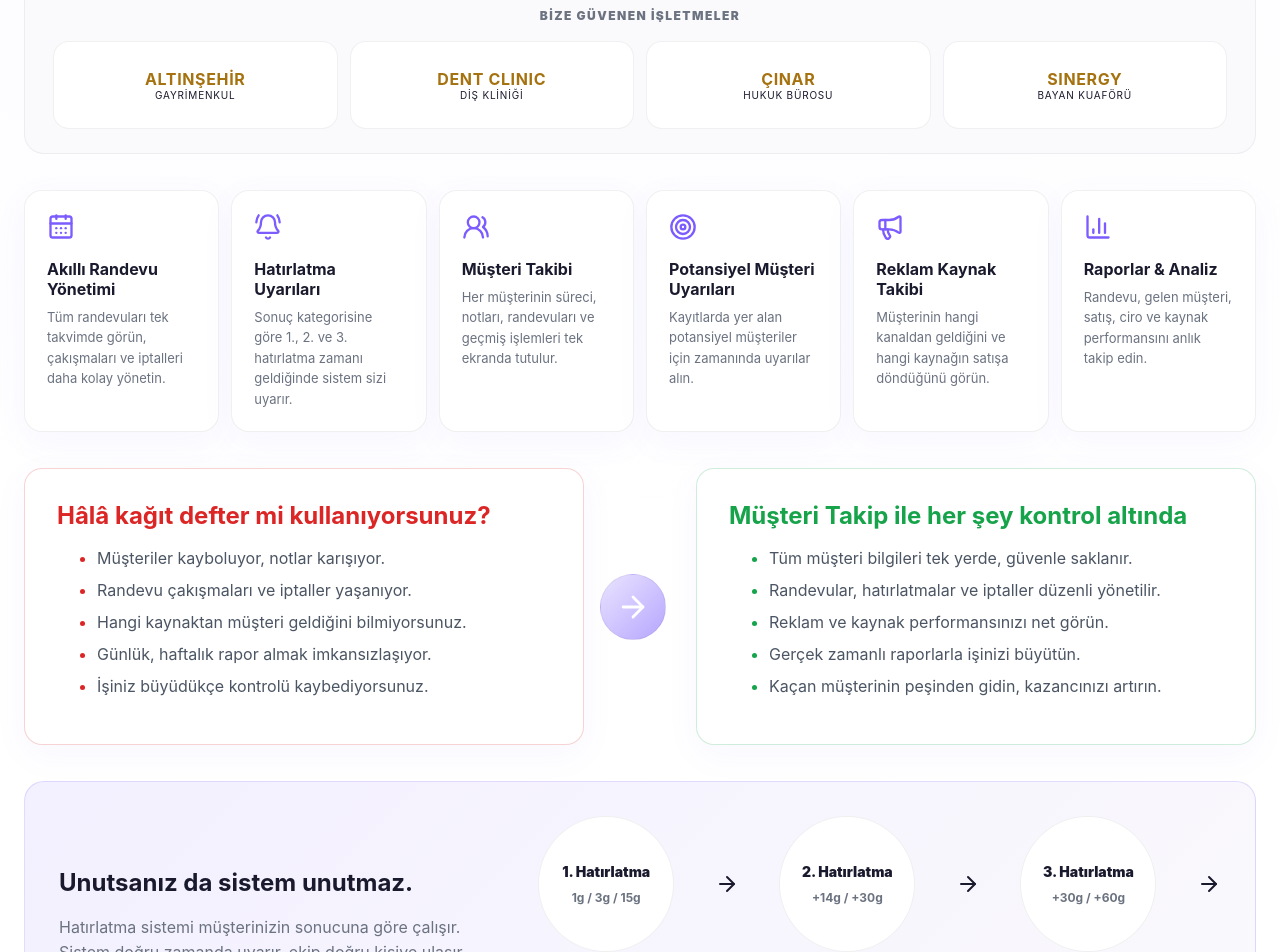
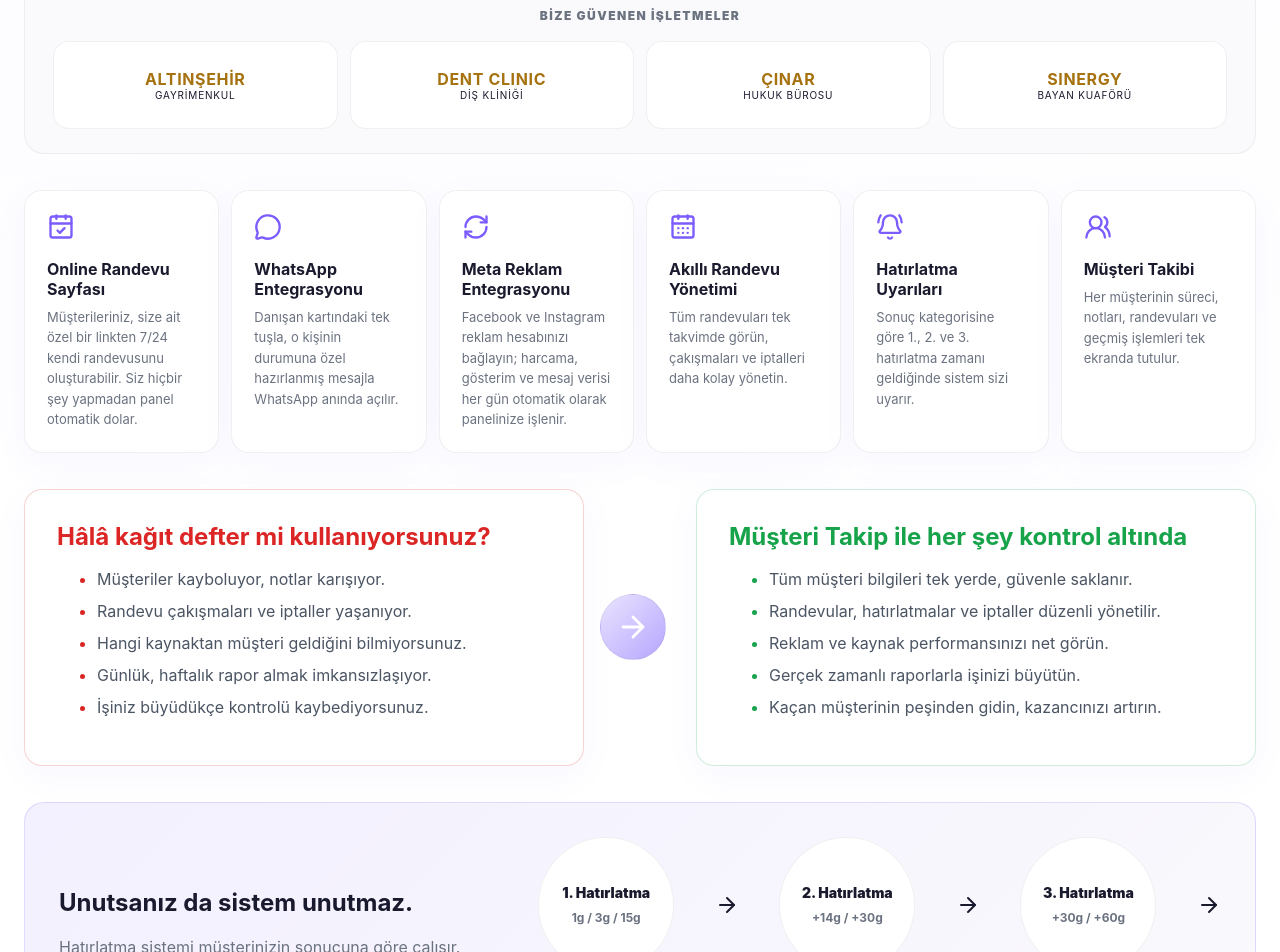
Before and after one commit to kubilaydijital/musteritakip, a React (Vite) app: page / in a window 1280 px wide. Shown: the part 968-1920 px from the top of the page. Built offline with nearby package versions, Linux system fonts and the light colour scheme.

Commit message:
Update siteData.js

```diff
--- a/src/data/siteData.js
+++ b/src/data/siteData.js
@@ -1,6 +1,7 @@
 import {
   CalendarDays, BellRing, UsersRound, Target, BarChart3, Megaphone,
-  FileClock, ShieldCheck, UserCog, Building2, Scale, Scissors, SmilePlus
+  FileClock, ShieldCheck, UserCog, Building2, Scale, Scissors, SmilePlus,
+  CalendarCheck, MessageCircle, RefreshCw, Download
 } from 'lucide-react'
 
 export const EMAIL = 'info@musteritakip.net'
@@ -41,15 +42,19 @@ export const testimonials = [
 ]
 
 export const features = [
+  { icon: CalendarCheck, title: 'Online Randevu Sayfası', desc: 'Müşterileriniz, size ait özel bir linkten 7/24 kendi randevusunu oluşturabilir. Siz hiçbir şey yapmadan panel otomatik dolar.' },
+  { icon: MessageCircle, title: 'WhatsApp Entegrasyonu', desc: 'Danışan kartındaki tek tuşla, o kişinin durumuna özel hazırlanmış mesajla WhatsApp anında açılır.' },
+  { icon: RefreshCw, title: 'Meta Reklam Entegrasyonu', desc: 'Facebook ve Instagram reklam hesabınızı bağlayın; harcama, gösterim ve mesaj verisi her gün otomatik olarak panelinize işlenir.' },
   { icon: CalendarDays, title: 'Akıllı Randevu Yönetimi', desc: 'Tüm randevuları tek takvimde görün, çakışmaları ve iptalleri daha kolay yönetin.' },
   { icon: BellRing, title: 'Hatırlatma Uyarıları', desc: 'Sonuç kategorisine göre 1., 2. ve 3. hatırlatma zamanı geldiğinde sistem sizi uyarır.' },
   { icon: UsersRound, title: 'Müşteri Takibi', desc: 'Her müşterinin süreci, notları, randevuları ve geçmiş işlemleri tek ekranda tutulur.' },
   { icon: Target, title: 'Potansiyel Müşteri Uyarıları', desc: 'Kayıtlarda yer alan potansiyel müşteriler için zamanında uyarılar alın.' },
   { icon: Megaphone, title: 'Reklam Kaynak Takibi', desc: 'Müşterinin hangi kanaldan geldiğini ve hangi kaynağın satışa döndüğünü görün.' },
   { icon: BarChart3, title: 'Raporlar & Analiz', desc: 'Randevu, gelen müşteri, satış, ciro ve kaynak performansını anlık takip edin.' },
+  { icon: Download, title: 'Excel/CSV Dışa Aktarma', desc: 'Danışan kayıtlarınızı tek tıkla Excel veya CSV olarak indirin, izin bazlı erişimle kontrolü elinizde tutun.' },
   { icon: FileClock, title: 'Notlar & Geçmiş Kayıtlar', desc: 'Görüşme notları ve geçmiş süreçler kaybolmaz, her ekip üyesi doğru bilgiye ulaşır.' },
   { icon: UserCog, title: 'Ekip Yönetimi', desc: 'Danışmanları ve süreçleri tek yerden takip ederek performans görünürlüğü kazanın.' },
-  { icon: ShieldCheck, title: 'Güvenli Altyapı', desc: 'Verilerinizi düzenli, güvenli ve erişilebilir bir sistem üzerinde saklayın.' },
+  { icon: ShieldCheck, title: 'Güvenli Altyapı', desc: 'Verileriniz Supabase Auth ile korunur, her kullanıcı sadece yetkili olduğu bilgiye erişir.' },
 ]
 
 export const reminderRows = [
```
